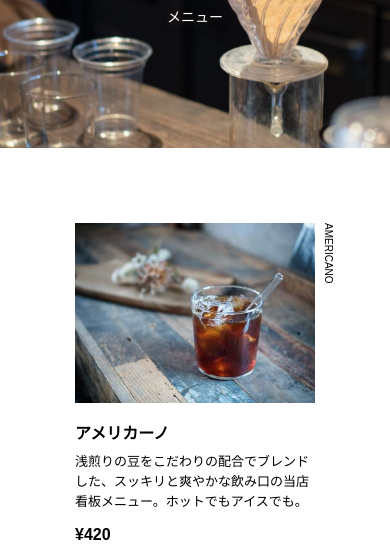
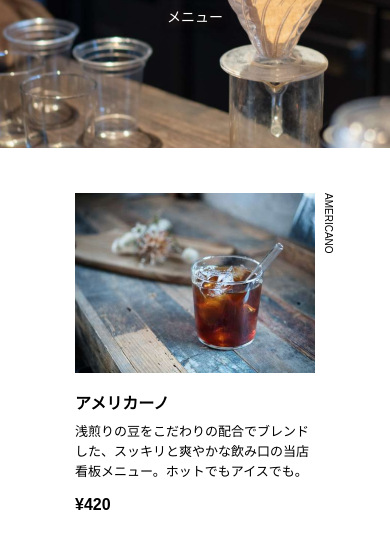
Before and after one commit to unagiya/study-html, a plain HTML site: page kissa/menu.html in a window 390 px wide. Shown: the part 212-764 px from the top of the page. Drawn offline with Linux system fonts and the light colour scheme.

Commit message:
add sp style

```diff
--- a/kissa/css/menu.css
+++ b/kissa/css/menu.css
@@ -74,3 +74,10 @@
 .footer {
     margin-top: 100px;
 }
+
+@media (max-width: 800px) {
+    .item-list {
+        margin-top: 45px;
+        row-gap: 40px;
+    }
+}
```
